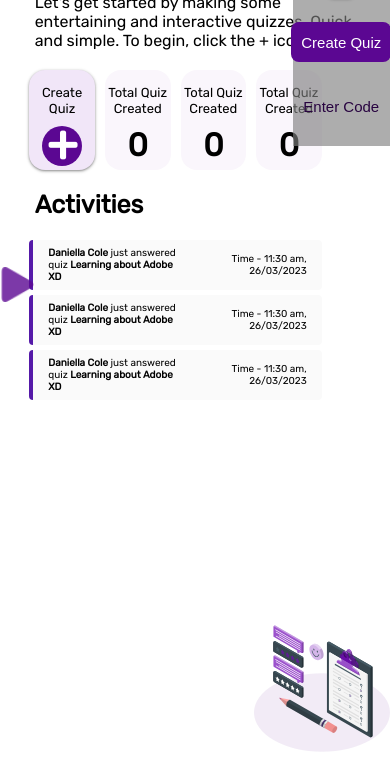
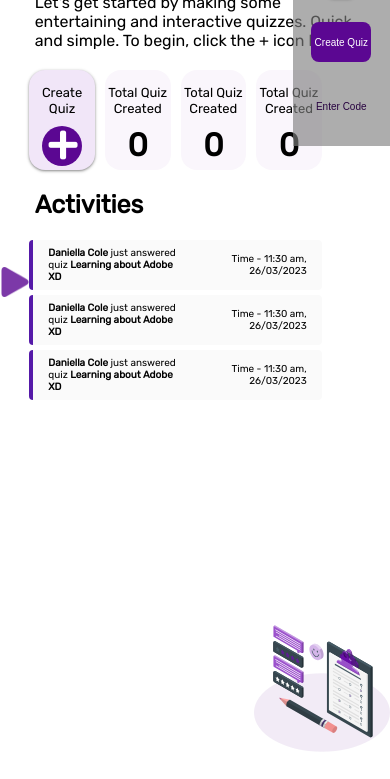
Before and after one commit to kamsi-n/InnovateX-project, a website: page resources/html/dashboard.html in a window 390 px wide. Both pictures are taken after a click on the button 375 px from the left and 42 px from the top of the page. Shown: the part 155-934 px from the top of the page. Drawn offline with Linux system fonts and the light colour scheme.

Commit message:
update dashboard

```diff
--- a/resources/css/dashboard.css
+++ b/resources/css/dashboard.css
@@ -379,8 +379,8 @@ h2 {
   filter: opacity(80%);
   left: 0;
   top: 50%;
-  width: 35px;
-  height: 35px;
+  width: 30px;
+  height: 30px;
   z-index: 1;
   cursor: pointer;
 }
@@ -426,6 +426,11 @@ h2 {
     height: 30px;
   }
 
+  #enterCode , #createQuiz {
+    padding: 10px 25px;
+    font-size: 10px;
+  }
+
   #toggleArrow {
     visibility: visible;
   }
```
